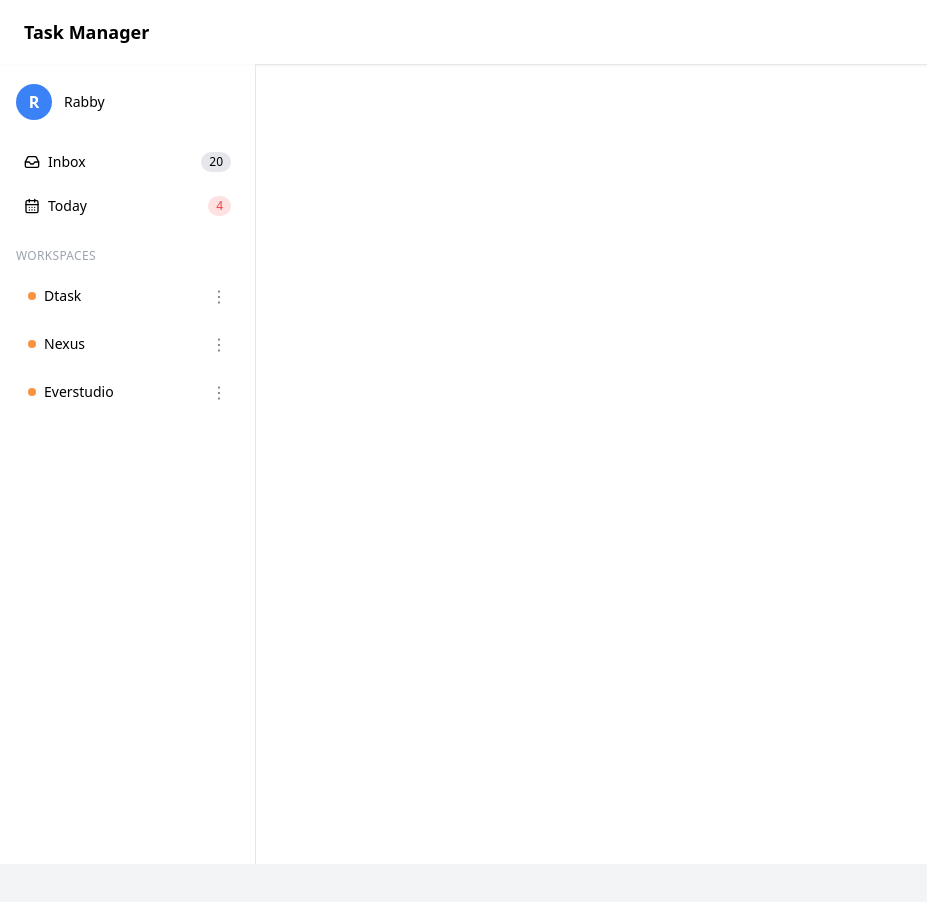
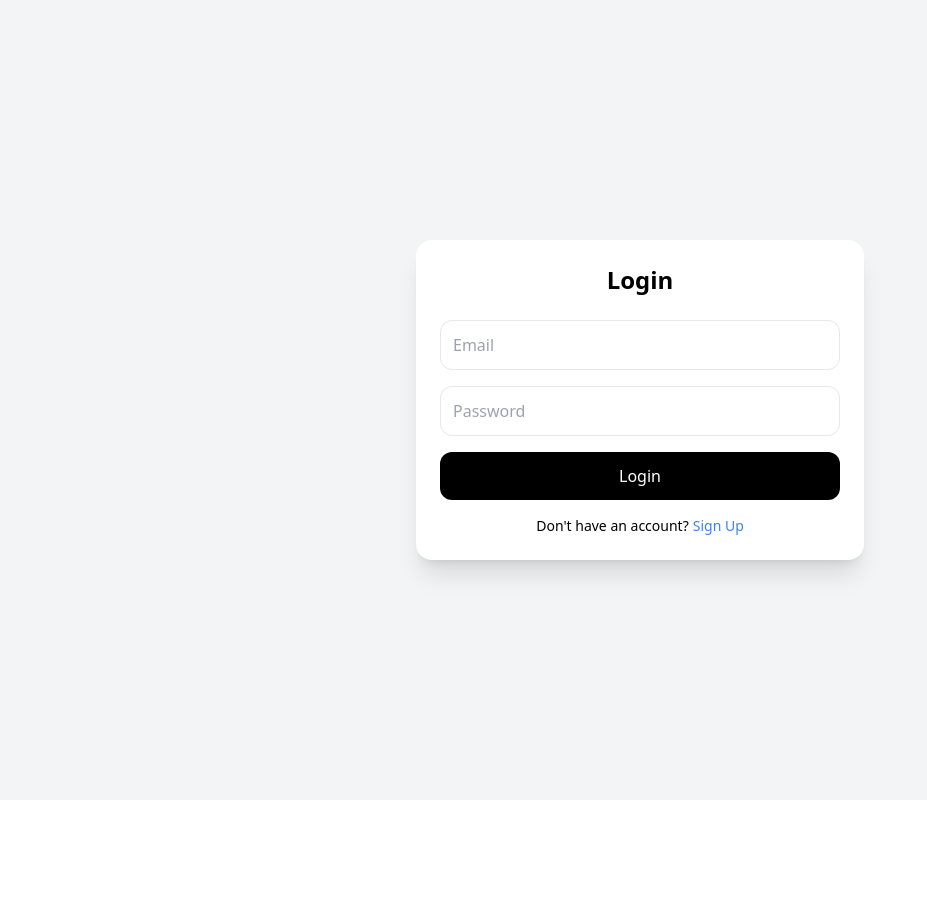
Before and after one commit to coderbrix/todo-app-frontend, a React (Vite) app: page / in a window 1280 px wide. Shown: the top 902 px of the page, without its empty margins (0-927 px from the left). After the commit the page ends 800 px from the top, so only its background shows below. Built offline with nearby package versions, Linux system fonts and the light colour scheme.

Commit message:
Functionality Handling Login and SignUp

```diff
--- a/package.json
+++ b/package.json
@@ -10,10 +10,11 @@
     "preview": "vite preview"
   },
   "dependencies": {
+    "axios": "^1.14.0",
     "lucide-react": "^0.577.0",
     "react": "^19.2.0",
     "react-dom": "^19.2.0",
-    "react-router-dom": "^7.13.1"
+    "react-router-dom": "^7.13.2"
   },
   "devDependencies": {
     "@eslint/js": "^9.39.1",
--- a/src/components/Authentication/Login/Login.tsx
+++ b/src/components/Authentication/Login/Login.tsx
@@ -1,37 +1,124 @@
+import { useState, useEffect } from "react";
+import { useNavigate } from "react-router-dom";
 import './Login.css'
 
 export default function Login() {
+
+  const navigate = useNavigate();
+
+  const [email, setEmail] = useState("");
+  const [password, setPassword] = useState("");
+
+  const [error, setError] = useState("");
+  const [loading, setLoading] = useState(false);
+
+
+  useEffect(() => {
+    setTimeout(() => {
+      setEmail("");
+      setPassword("");
+      setError("");
+    }, 50);
+  }, []);
+
+  const handleLogin = async (e: React.FormEvent) => {
+    e.preventDefault();
+
+    setError("");
+
+    if (!email || !password) {
+      return setError("All fields are required");
+    }
+
+    try {
+      setLoading(true);
+
+      await new Promise(resolve => setTimeout(resolve, 1000));
+
+      const storedUser = localStorage.getItem("user");
+
+      if (!storedUser) {
+        if (email === "test@gmail.com" && password === "123456") {
+          localStorage.setItem("token", "demo123");
+          localStorage.setItem("currentUser", JSON.stringify({
+            name: "Test User",
+            email: "test@gmail.com"
+          }));
+          navigate("/home");
+          return;
+        } else {
+          throw new Error("No account found. Please sign up first.");
+        }
+      }
+
+      const userData = JSON.parse(storedUser);
+
+      if (userData.email === email && userData.password === password) {
+        localStorage.setItem("token", "demo123");
+
+        localStorage.setItem("currentUser", JSON.stringify({
+          name: userData.name,
+          email: userData.email
+        }));
+
+        navigate("/home");
+      } else {
+        throw new Error("Invalid email or password");
+      }
+
+    } catch (err: unknown) {
+      if (err instanceof Error) {
+        setError(err.message);
+      } else {
+        setError("Something went wrong");
+      }
+    } finally {
+      setLoading(false);
+    }
+  };
+
   return (
-        <div className="min-h-screen flex items-center justify-center bg-gray-100">
+    <div className="min-h-screen flex items-center justify-center bg-gray-100">
       <div className="w-full max-w-md bg-white shadow-xl rounded-2xl p-6">
         <h2 className="text-2xl font-bold text-center mb-6">Login</h2>
 
-        <form className="space-y-4">
+        <form onSubmit={handleLogin} className="space-y-4" autoComplete="off">
           <input
             type="email"
             placeholder="Email"
+            value={email}
+            onChange={(e) => setEmail(e.target.value)}
             className="w-full p-3 border rounded-xl"
           />
 
           <input
             type="password"
             placeholder="Password"
+            value={password}
+            onChange={(e) => setPassword(e.target.value)}
             className="w-full p-3 border rounded-xl"
           />
 
+          {error && (
+            <p className="text-red-500 text-sm">{error}</p>
+          )}
+
           <button
             type="submit"
+            disabled={loading}
             className="w-full bg-black text-white p-3 rounded-xl hover:opacity-90"
           >
-            Login
+            {loading ? "Logging in..." : "Login"}
           </button>
         </form>
 
         <p className="text-center mt-4 text-sm">
           Don't have an account?
-          <a href="/signup" className="text-blue-500 ml-1">
+          <span
+            onClick={() => navigate("/signup")}
+            className="text-blue-500 ml-1 cursor-pointer">
             Sign Up
-          </a>
+          </span>
         </p>
       </div>
     </div>
--- a/src/components/Authentication/SignUp/SignUp.tsx
+++ b/src/components/Authentication/SignUp/SignUp.tsx
@@ -1,49 +1,187 @@
-import './SignUp.css'
+import { useState, useEffect } from "react";
+import { useNavigate } from "react-router-dom";
+import type { ChangeEvent, FormEvent } from "react";
+import './SignUp.css';
+
+interface FormData {
+  name: string;
+  email: string;
+  password: string;
+  confirmPassword: string;
+}
 
 export default function SignUp() {
+
+  const navigate = useNavigate();
+  const [formData, setFormData] = useState<FormData>({
+    name: "",
+    email: "",
+    password: "",
+    confirmPassword: ""
+  });
+
+  const [error, setError] = useState<string>("");
+  const [success, setSuccess] = useState<string>("");
+  const [loading, setLoading] = useState<boolean>(false);
+
+
+  useEffect(() => {
+
+    setFormData({
+      name: "",
+      email: "",
+      password: "",
+      confirmPassword: ""
+    });
+
+
+    const form = document.querySelector('form');
+    if (form) {
+      form.reset();
+    }
+
+    setError("");
+    setSuccess("");
+  }, []);
+
+  const handleChange = (e:ChangeEvent<HTMLInputElement>) =>  {
+    setFormData({
+      ...formData,
+      [e.target.name]: e.target.value,
+    });
+  };
+
+  const handleSubmit = async (e:FormEvent<HTMLFormElement>) => {
+    e.preventDefault();
+
+    setError("");
+    setSuccess("");
+
+    if (!formData.name || !formData.email || !formData.password) {
+      return setError("All fields are required");
+    }
+
+    if (formData.password !== formData.confirmPassword) {
+      return setError("Passwords do not match");
+    }
+
+    try {
+      setLoading(true);
+
+
+      const existingUser = localStorage.getItem("user");
+      if (existingUser) {
+        const userData = JSON.parse(existingUser);
+        if (userData.email === formData.email) {
+          throw new Error("Email already exists");
+        }
+      }
+
+
+      await new Promise(resolve => setTimeout(resolve, 1000));
+
+
+      localStorage.setItem("user", JSON.stringify({
+        name: formData.name,
+        email: formData.email,
+        password: formData.password
+      }));
+
+      setSuccess("Signup successful...");
+
+
+      setFormData({
+        name: "",
+        email: "",
+        password: "",
+        confirmPassword: ""
+      });
+
+      setTimeout(() => {
+        navigate("/");
+      }, 1000);
+
+    } catch (err: unknown) {
+      if (err instanceof Error) {
+        setError(err.message);
+      } else {
+        setError("Something went wrong");
+      }
+    } finally {
+      setLoading(false);
+    }
+  };
+
   return (
-<div className="min-h-screen flex items-center justify-center bg-gray-100">
+    <div className="min-h-screen flex items-center justify-center bg-gray-100">
       <div className="w-full max-w-md bg-white shadow-xl rounded-2xl p-6">
         <h2 className="text-2xl font-bold text-center mb-6">Sign Up</h2>
 
-        <form className="space-y-4">
+        <form onSubmit={handleSubmit} className="space-y-4" autoComplete="off">
           <input
             type="text"
+            name="name"
             placeholder="Full Name"
+            value={formData.name}
+            onChange={handleChange}
+            autoComplete="off"
             className="w-full p-3 border rounded-xl"
           />
 
           <input
             type="email"
+            name="email"
             placeholder="Email"
+            value={formData.email}
+            onChange={handleChange}
+            autoComplete="off"
             className="w-full p-3 border rounded-xl"
           />
 
           <input
             type="password"
+            name="password"
             placeholder="Password"
+            value={formData.password}
+            onChange={handleChange}
+            autoComplete="new-password"
             className="w-full p-3 border rounded-xl"
           />
 
           <input
             type="password"
+            name="confirmPassword"
             placeholder="Confirm Password"
+            value={formData.confirmPassword}
+            onChange={handleChange}
+            autoComplete="off"
             className="w-full p-3 border rounded-xl"
           />
 
+          {error && (
+            <p className="text-red-500 text-sm">{error}</p>
+          )}
+
+          {success && (
+            <p className="text-green-500 text-sm">{success}</p>
+          )}
+
           <button
             type="submit"
+            disabled={loading}
             className="w-full bg-black text-white p-3 rounded-xl hover:opacity-90"
           >
-            Create Account
+            {loading ? "Creating..." : "Create Account"}
           </button>
         </form>
 
         <p className="text-center mt-4 text-sm">
           Already have an account?
-          <a href="/login" className="text-blue-500 ml-1">
+          <span
+            onClick={() => navigate("/")}
+            className="text-blue-500 ml-1 cursor-pointer">
             Login
-          </a>
+          </span>
         </p>
       </div>
     </div>
--- a/src/components/Layout/Sidebar.tsx
+++ b/src/components/Layout/Sidebar.tsx
@@ -1,23 +1,40 @@
 import { NavLink } from "react-router-dom";
-import { useState } from "react";
+import { useState, useEffect } from "react";
 import { CalendarDays, InboxIcon } from "lucide-react";
 
 const Sidebar = () => {
   const [openMenu, setOpenMenu] = useState<string | null>(null);
 
+
+  const [userName, setUserName] = useState<string>("");
+  const [userInitial, setUserInitial] = useState<string>("");
+
   const workspaces = ["Dtask", "Nexus", "Everstudio"];
+
+
+  useEffect(() => {
+    const currentUser = localStorage.getItem("currentUser");
+    if (currentUser) {
+      const userData = JSON.parse(currentUser);
+      setUserName(userData.name);
+      setUserInitial(userData.name.charAt(0).toUpperCase());
+    } else {
+      setUserName("Guest");
+      setUserInitial("G");
+    }
+  }, []);
 
   return (
     <div className="w-64 h-screen bg-white/70 backdrop-blur-md border-r px-4 py-5 flex flex-col">
-      {/* Header */}
 
-      {/* Profile */}
+
+
       <div className="flex items-center gap-3 mb-6">
         <div className="w-9 h-9 rounded-full bg-blue-500 flex items-center justify-center text-white font-semibold">
-          R
+          {userInitial}
         </div>
         <div className="flex-1">
-          <p className="text-sm font-medium">Rabby</p>
+          <p className="text-sm font-medium">{userName}</p>
         </div>
       </div>
 
--- a/src/layout/Main.tsx
+++ b/src/layout/Main.tsx
@@ -4,14 +4,16 @@ import Sidebar from "../components/Layout/Sidebar";
 
 const Main = () => {
     return (
-        <div>
-            <Header />
+        <div className="flex">
             <Sidebar />
-            <div className="flex-1 bg-gray-100 min-h-screen p-6"></div>
-            <Outlet />
-
+            <div className="flex-1">
+                <Header />
+                <div className="p-6">
+                    <Outlet />
+                </div>
+            </div>
         </div>
     );
 };
 
-export default Main
+export default Main;
--- a/src/pages/home/Home.tsx
+++ b/src/pages/home/Home.tsx
@@ -1,12 +1,11 @@
-import Layout from "../../components/Layout/Layout"
-import Navbar from "../../components/Layout/Navbar"
+
+
 
 
 const Home = () => {
   return (
     <div>
-
-      <Layout/>
+      <h1>Home Page</h1>
     </div>
   )
 }
--- a/src/routes/Router.tsx
+++ b/src/routes/Router.tsx
@@ -8,20 +8,19 @@ import SignUp from "../components/Authentication/SignUp/SignUp";
 const router = createBrowserRouter([
   {
     path: "/",
-        element: <Main/>,
-        errorElement: <ErrorPage/>,
-        children:[
-            {
-                path: "/",
-                element: <Home/>
-            },
-            {
-                path: "/login",
-                element: <Login/>
+    element: <Login />
   },
   {
     path: "/signup",
-                element: <SignUp/>
+    element: <SignUp />
+  },
+  {
+    path: "/home",
+    element: <Main />,
+    children: [
+      {
+        index: true,
+        element: <Home />
       }
     ]
   }
```
Also changed, not shown: 2 other files (tests, documents, lock files or other folders). Lines whose indentation alone changed are shown as unchanged.
